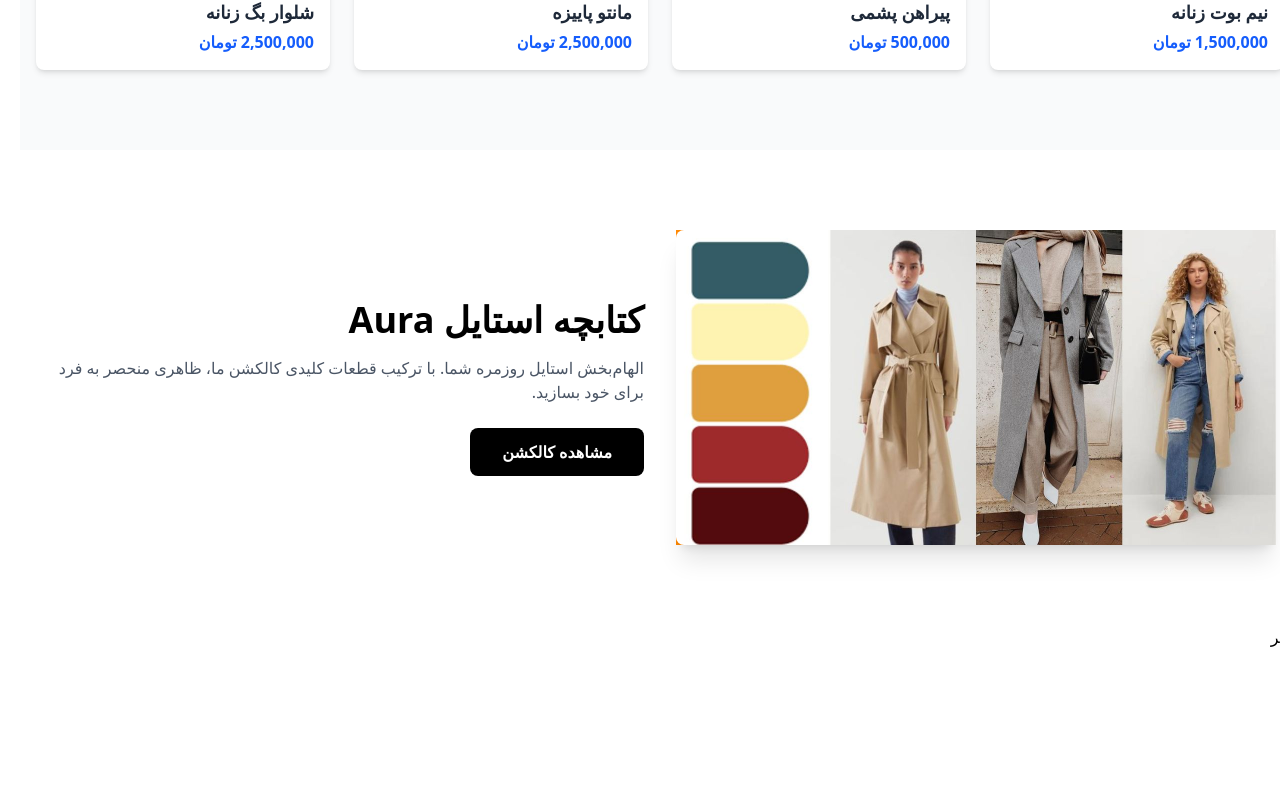
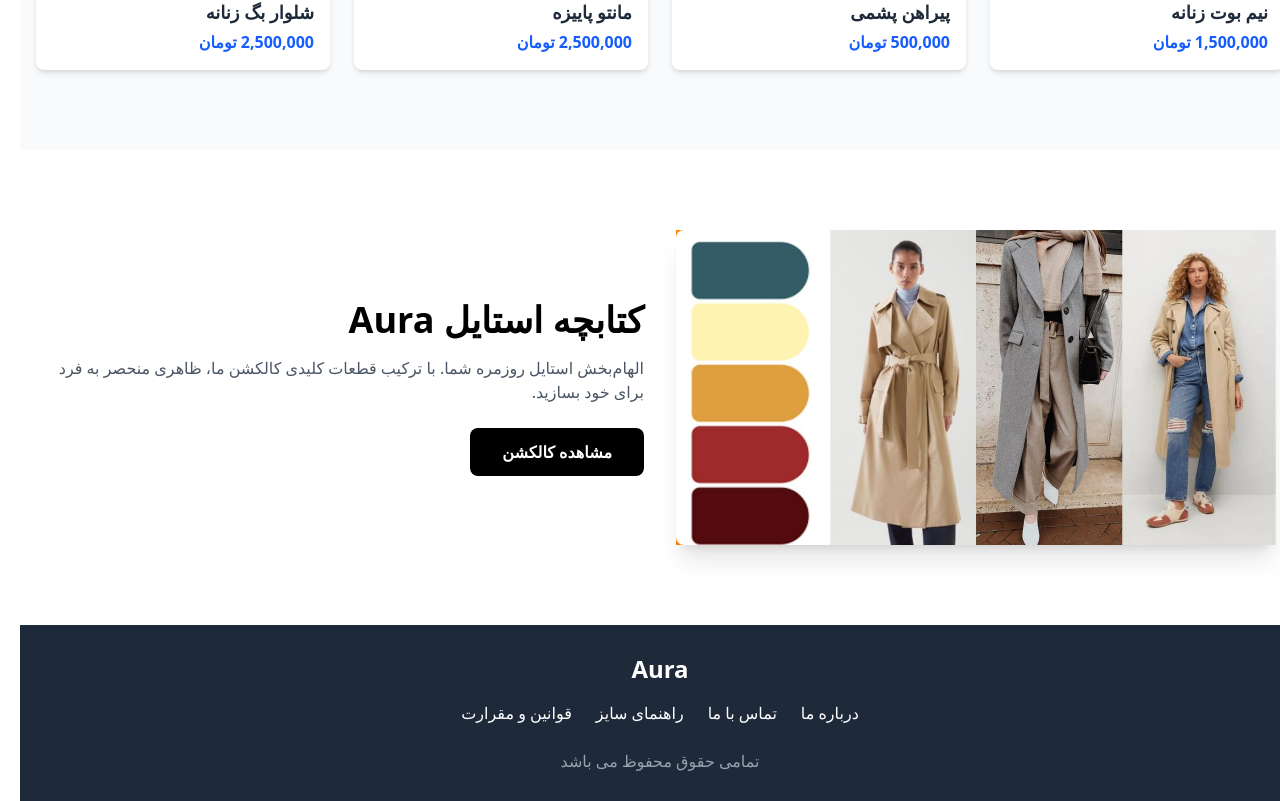
Before and after one commit to MohammadBorji83/Poshak-Zemestani, a React (Vite) app: page / in a window 1280 px wide. Shown: the part 1066-1867 px from the top of the page. Before the commit the page ends 1715 px from the top, so only its background shows below. Built offline with nearby package versions, Linux system fonts and the light colour scheme.

Commit message:
Add footer

```diff
--- a/src/App.jsx
+++ b/src/App.jsx
@@ -4,7 +4,6 @@ import Navbar from './component/Navbar';
 import Hero from './component/Hero';
 import Popular from './component/popularPrud';
 import About from './component/About';
-import CTA from './component/CTA';
 import Footer from './component/Footer';
 
 function App() {
@@ -16,7 +15,6 @@ function App() {
       < Hero />
       <Popular />
       <About />
-      <CTA />
       <Footer />
       </>
   )
--- a/src/component/CTA.jsx
+++ /dev/null
@@ -1,16 +0,0 @@
-import React from "react";
-
-
-
-function CTA (){
-
-
-    return(
-
-       <section>
-
-       </section>
-    )
-}
-
-export default CTA;
--- a/src/component/Footer.jsx
+++ b/src/component/Footer.jsx
@@ -7,9 +7,18 @@ function Footer (){
 
     return(
 
-        <>
-        <h1>فوتر</h1>
-        </>
+       <section className="py-7 bg-gray-800">
+        <div className="container mx-auto text-center text-white ">
+        <h2 className="text-2xl mb-4 font-bold">Aura</h2>
+        <div className="flex justify-center space-x-6 mb-6">
+         <a href="" className="hover:text-gray-400">درباره ما </a>
+         <a href="" className="hover:text-gray-400">تماس با ما </a>
+         <a href="" className="hover:text-gray-400"> راهنمای سایز</a>
+         <a href="" className="hover:text-gray-400">قوانین و مقرارت </a>
+        </div>
+        <p className="text-gray-400"> تمامی حقوق محفوظ می باشد </p>
+        </div>
+       </section>
     )
 }
 
--- a/src/component/Navbar.jsx
+++ b/src/component/Navbar.jsx
@@ -34,7 +34,7 @@ const [Dark,setDark]=useState(false);
             <button className="bg-black text-white px-4 py-2 rounded hover:bg-gray-800 transition">
               خرید کنید
             </button>
-            <button onClick={()=>setDark(!Dark)} className="w-12 h-12 rounded-full hover:bg-gray-600 p-2 items-center justify-center my-auto mx-auto">
+            <button onClick={()=>setDark(!Dark)} className="w-12 h-12 rounded-full  p-2 items-center justify-center my-auto mx-auto">
              {Dark ?<AiOutlineSun size={20} className="mr-1.5" />:<FaMoon size={20} className="mr-1.5"/>}
             </button>
           </div>
```
